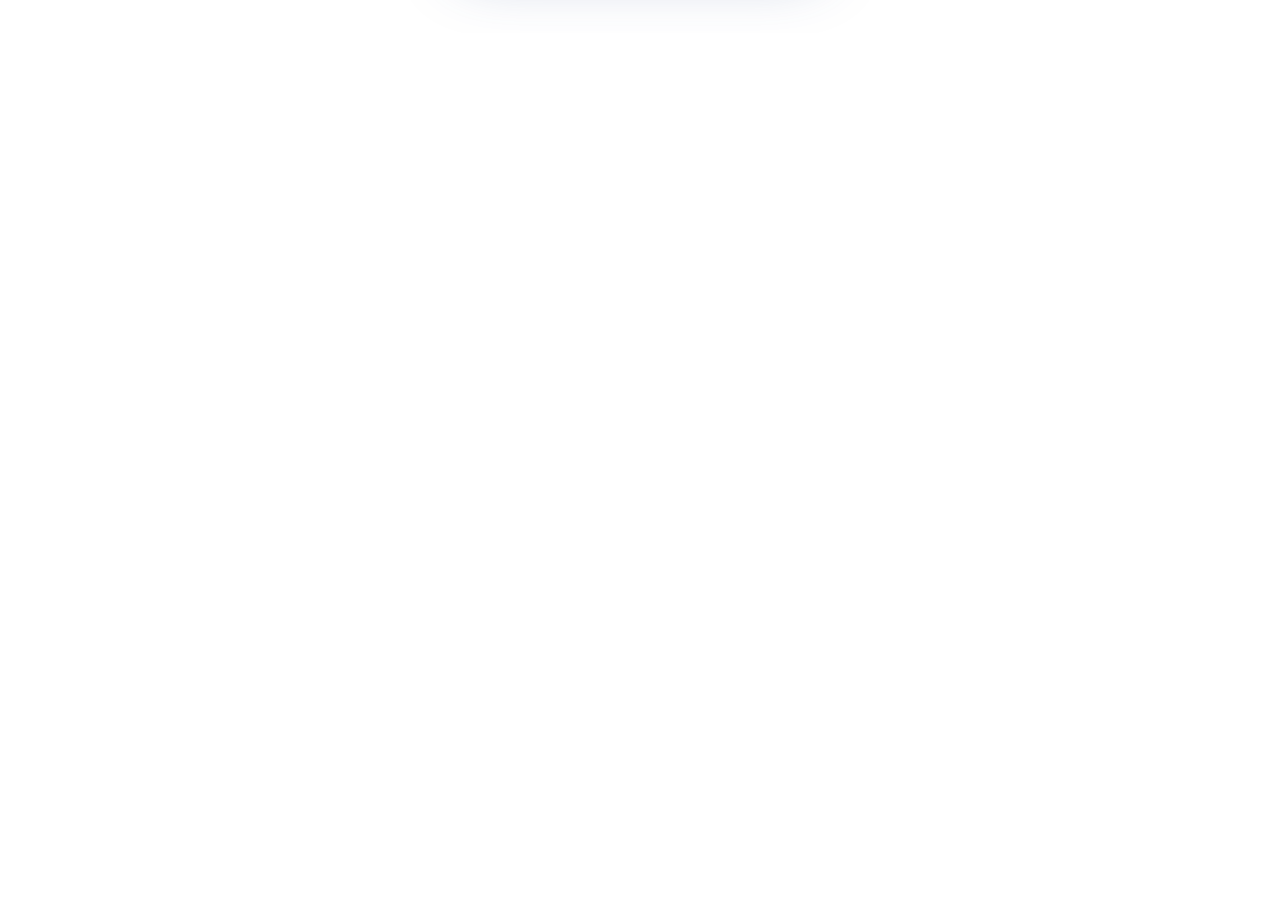
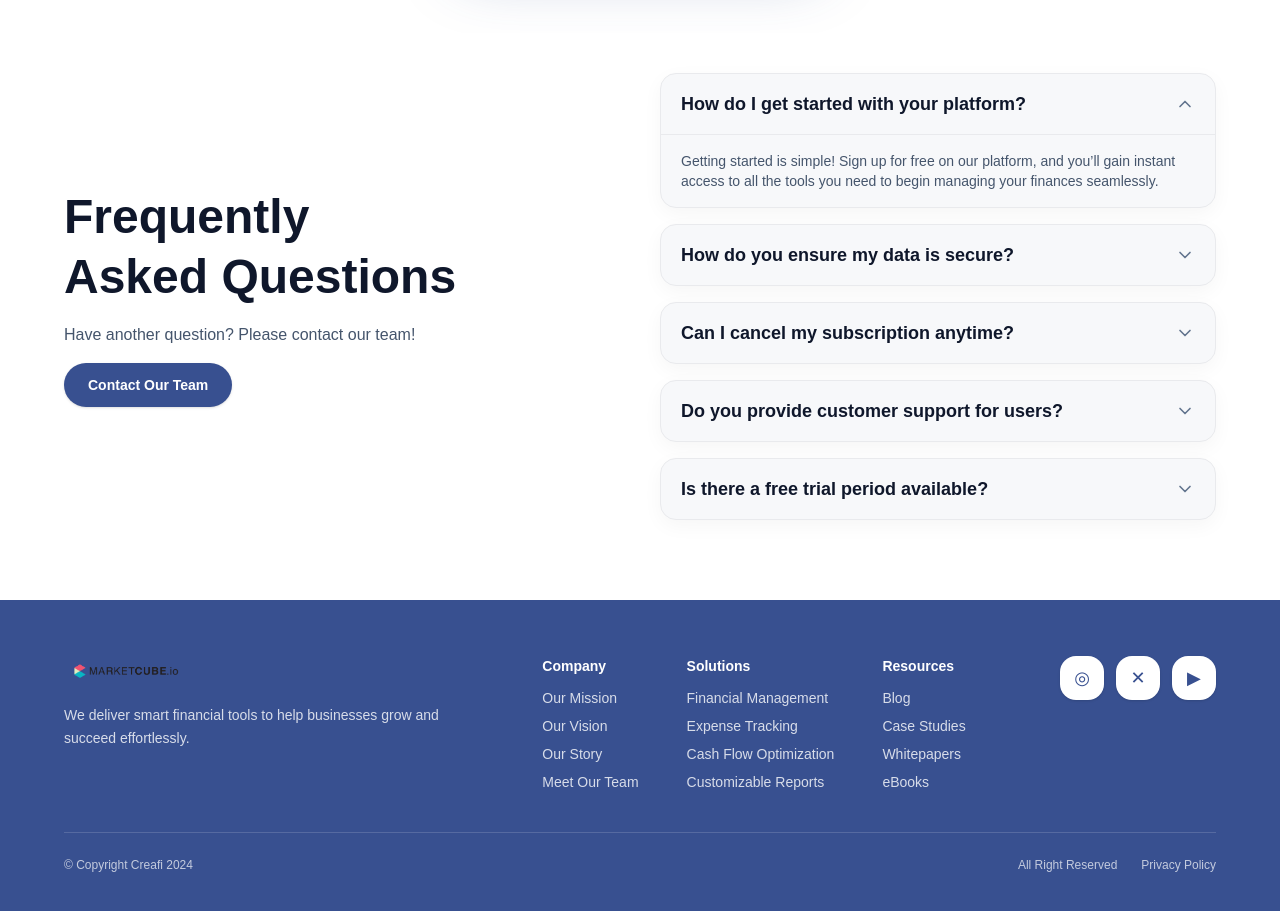
Before and after one commit to syedalirazazaidi/landing, a Next.js app: page / in a window 1280 px wide. Shown: the part 2860-3771 px from the top of the page. Before the commit the page ends 2893 px from the top, so only its background shows below. Built offline with nearby package versions, Linux system fonts and the light colour scheme.

Commit message:
adde footer section

```diff
--- /dev/null
+++ b/app/components/FaqSection.tsx
@@ -0,0 +1,101 @@
+"use client";
+
+import { useState } from "react";
+
+type FaqItem = {
+  question: string;
+  answer: string;
+};
+
+const faqs: FaqItem[] = [
+  {
+    question: "How do I get started with your platform?",
+    answer:
+      "Getting started is simple! Sign up for free on our platform, and you’ll gain instant access to all the tools you need to begin managing your finances seamlessly.",
+  },
+  {
+    question: "How do you ensure my data is secure?",
+    answer: "",
+  },
+  {
+    question: "Can I cancel my subscription anytime?",
+    answer: "",
+  },
+  {
+    question: "Do you provide customer support for users?",
+    answer: "",
+  },
+  {
+    question: "Is there a free trial period available?",
+    answer: "",
+  },
+];
+
+export default function FaqSection() {
+  const [openIndex, setOpenIndex] = useState(0);
+
+  return (
+    <section className="bg-white px-4 pb-20 pt-10">
+      <div className="mx-auto grid max-w-6xl gap-10 md:grid-cols-2">
+        {/* Left column */}
+        <div className="flex flex-col justify-center space-y-4">
+          <h2 className="text-4xl font-bold leading-tight text-slate-900 md:text-5xl">
+            Frequently
+            <br />
+            Asked Questions
+          </h2>
+          <p className="text-base text-slate-600">
+            Have another question? Please contact our team!
+          </p>
+          <button className="w-fit rounded-full bg-[#385090] px-6 py-3 text-sm font-semibold text-white shadow-sm">
+            Contact Our Team
+          </button>
+        </div>
+
+        {/* Right column */}
+        <div className="flex flex-col gap-4">
+          {faqs.map((item, idx) => {
+            const isOpen = openIndex === idx;
+            const hasAnswer = item.answer.trim().length > 0;
+
+            return (
+              <div
+                key={item.question}
+                className={`rounded-2xl border border-[#E9EAED] bg-[#F7F8FA] shadow-[0_6px_20px_rgba(0,0,0,0.04)]`}
+              >
+                <button
+                  type="button"
+                  onClick={() => setOpenIndex(isOpen ? -1 : idx)}
+                  className="flex w-full items-center justify-between px-5 py-4 text-left"
+                >
+                  <span className="text-lg font-semibold text-slate-900">
+                    {item.question}
+                  </span>
+                  <svg
+                    className={`h-5 w-5 text-slate-500 transition-transform ${
+                      isOpen ? "rotate-180" : ""
+                    }`}
+                    viewBox="0 0 24 24"
+                    fill="none"
+                    stroke="currentColor"
+                    strokeWidth="2"
+                    strokeLinecap="round"
+                    strokeLinejoin="round"
+                  >
+                    <path d="M6 9l6 6 6-6" />
+                  </svg>
+                </button>
+
+                {isOpen && hasAnswer && (
+                  <div className="border-t border-[#E9EAED] px-5 py-4 text-sm text-slate-600">
+                    {item.answer}
+                  </div>
+                )}
+              </div>
+            );
+          })}
+        </div>
+      </div>
+    </section>
+  );
+}
--- /dev/null
+++ b/app/components/Footer.tsx
@@ -0,0 +1,85 @@
+import Image from "next/image";
+
+export default function Footer() {
+  return (
+    <footer className="bg-[#385090] px-6 py-10 text-white md:px-12 md:py-14">
+      <div className="mx-auto flex max-w-6xl flex-col gap-10 md:flex-row md:items-start md:justify-between">
+        {/* Left: logo + description */}
+        <div className="max-w-sm space-y-4">
+          <div className="flex items-center gap-3">
+            <Image
+              src="/marketplace-logo.png"
+              alt="Marketcube logo"
+              width={160}
+              height={40}
+              className="h-8 w-auto"
+            />
+          </div>
+          <p className="text-sm leading-relaxed text-white/80">
+            We deliver smart financial tools to help businesses grow and succeed
+            effortlessly.
+          </p>
+        </div>
+
+        {/* Middle: link columns */}
+        <div className="flex flex-1 flex-wrap justify-start gap-12 text-sm md:justify-center">
+          <div className="space-y-3">
+            <h3 className="text-sm font-semibold text-white">Company</h3>
+            <ul className="space-y-2 text-white/80">
+              <li>Our Mission</li>
+              <li>Our Vision</li>
+              <li>Our Story</li>
+              <li>Meet Our Team</li>
+            </ul>
+          </div>
+
+          <div className="space-y-3">
+            <h3 className="text-sm font-semibold text-white">Solutions</h3>
+            <ul className="space-y-2 text-white/80">
+              <li>Financial Management</li>
+              <li>Expense Tracking</li>
+              <li>Cash Flow Optimization</li>
+              <li>Customizable Reports</li>
+            </ul>
+          </div>
+
+          <div className="space-y-3">
+            <h3 className="text-sm font-semibold text-white">Resources</h3>
+            <ul className="space-y-2 text-white/80">
+              <li>Blog</li>
+              <li>Case Studies</li>
+              <li>Whitepapers</li>
+              <li>eBooks</li>
+            </ul>
+          </div>
+        </div>
+
+        {/* Right: social icons */}
+        <div className="flex items-start justify-start gap-3 md:justify-end">
+          {["instagram", "x", "youtube"].map((name) => (
+            <button
+              key={name}
+              className="flex h-11 w-11 items-center justify-center rounded-2xl bg-white text-[#385090] shadow-sm"
+            >
+              <span className="sr-only">{name}</span>
+              <span className="text-lg">
+                {name === "instagram" && "◎"}
+                {name === "x" && "✕"}
+                {name === "youtube" && "▶"}
+              </span>
+            </button>
+          ))}
+        </div>
+      </div>
+
+      {/* Bottom row */}
+      <div className="mx-auto mt-10 flex max-w-6xl flex-col items-center justify-between gap-4 border-t border-white/15 pt-6 text-xs text-white/70 md:flex-row">
+        <p>© Copyright Creafi 2024</p>
+        <div className="flex gap-6">
+          <span>All Right Reserved</span>
+          <span>Privacy Policy</span>
+        </div>
+      </div>
+    </footer>
+  );
+}
--- a/app/page.tsx
+++ b/app/page.tsx
@@ -3,6 +3,8 @@
 import ContactForm from "./components/ContactForm";
 import MarketplaceCapabilities from "./components/MarketplaceCapabilities";
 import PricingPlans from "./components/PricingPlans";
+import FaqSection from "./components/FaqSection";
+import Footer from "./components/Footer";
 
 export default function Home() {
   return (
@@ -12,6 +14,8 @@
       <ContactForm />
       <MarketplaceCapabilities />
       <PricingPlans />
+      <FaqSection />
+      <Footer />
     </main>
   );
 }
```
